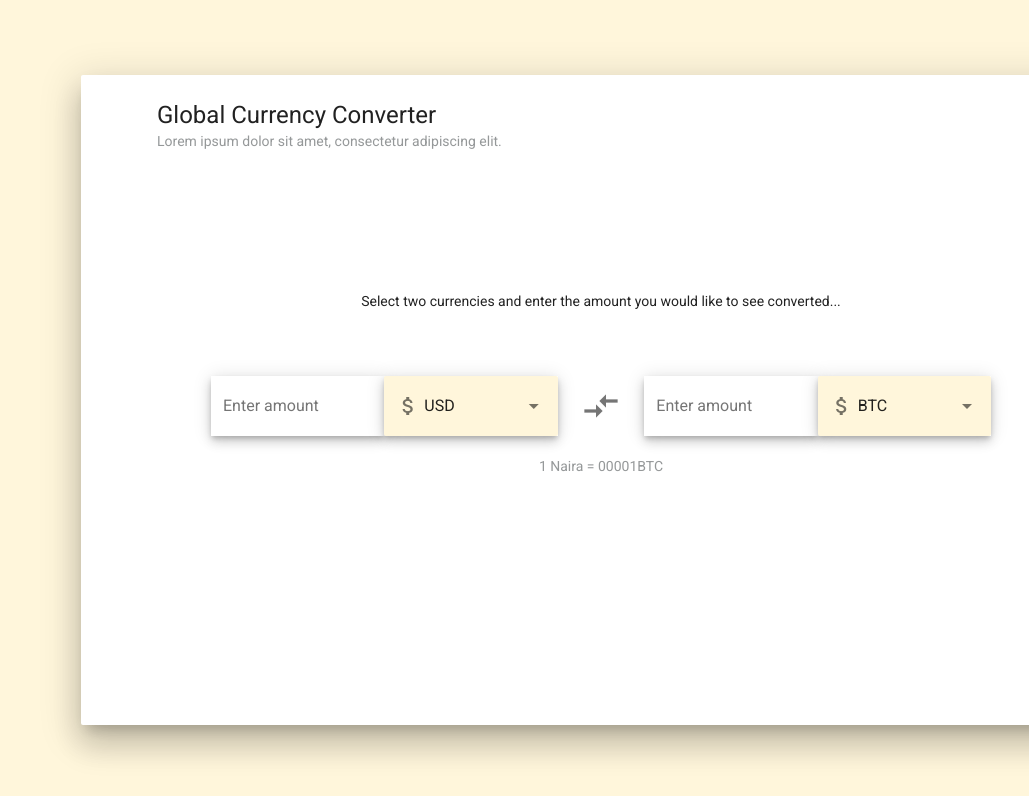
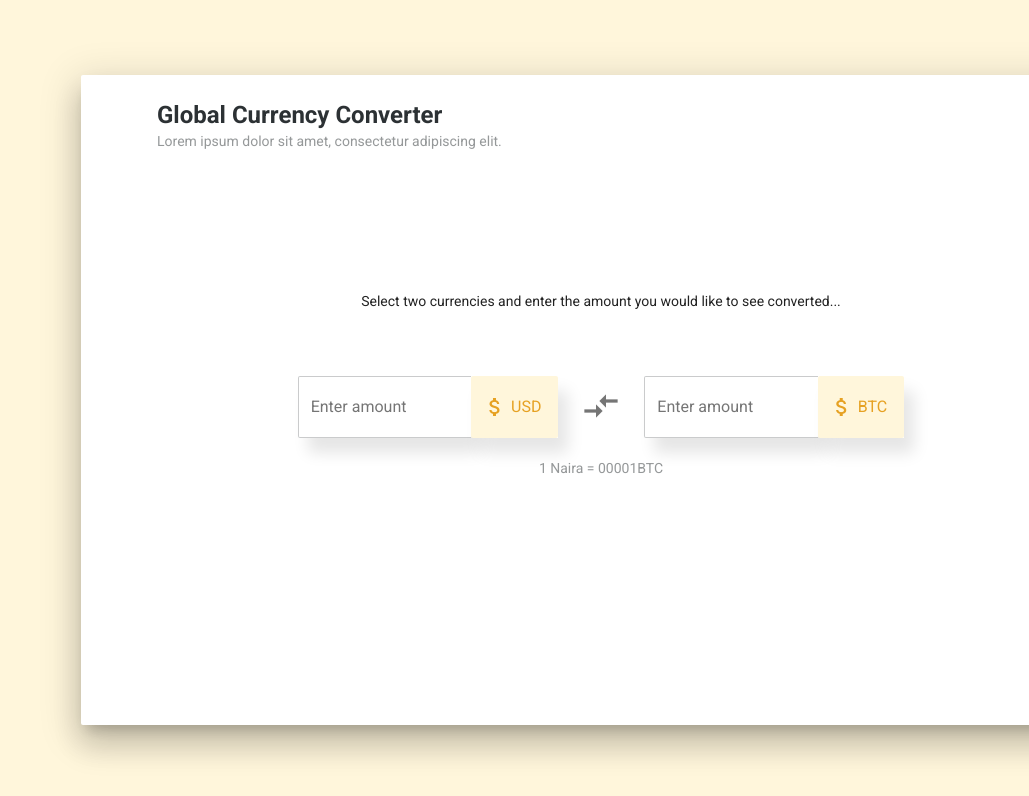
Before and after one commit to GarrettBlackmon/crypto-vue, a Vue app: page / in a window 1280 px wide. Shown: the top 796 px of the page, without its empty margins (251-1280 px from the left). Built offline with nearby package versions, Linux system fonts and the light colour scheme.

Commit message:
fixed box shadow and border radius issues

```diff
--- a/src/App.vue
+++ b/src/App.vue
@@ -11,7 +11,7 @@
 
               <v-card-title primary-title>
                 <div id="titletext">
-                  <h3 class="headline mb-0">Global Currency Converter</h3>
+                  <h3 class="headline">Global Currency Converter</h3>
                   <p id="subtext">Lorem ipsum dolor sit amet, consectetur adipiscing elit.</p>
                 </div>
               </v-card-title>
@@ -23,26 +23,28 @@
                 <v-layout row justify-center>
                 <v-flex xs2>
                   <v-text-field
+                    class="vtext"
                     solo
                     label="Enter amount"
                     height="60px"
                     hide-details
                     flat
-                    class="elevation-6"
                   ></v-text-field>
                 </v-flex>
 
-                <v-flex xs2>
+                <v-flex xs1>
                   <v-select
+                    class="vselect"
                     :items="fiats"
                     value="USD"
-                    height="60px"
+                    height="62px"
                     solo
                     background-color="#FFF6DB"
                     prepend-inner-icon="attach_money"
                     flat
-                    class="elevation-6"
+
                     hide-details
+                    append-icon=""
                   ></v-select>
                 </v-flex>
 
@@ -53,26 +55,28 @@
 
                 <v-flex xs2>
                   <v-text-field
+                    class="vtext"
                     solo
                     label="Enter amount"
                     height="60px"
                     flat
                     hide-details
-                    class="elevation-6"
                   ></v-text-field>
                 </v-flex>
 
-                <v-flex xs2>
+                <v-flex xs1>
                   <v-select
+                    class="vselect"
                     :items="cryptos"
                     value="BTC"
-                    height="60px"
+                    height="62px"
                     solo
                     background-color="#FFF6DB"
                     prepend-inner-icon="attach_money"
                     flat
                     hide-details
-                    class="elevation-6"
+                    append-icon=""
+                    color="#E6A122"
                   ></v-select>
                 </v-flex>
               </v-layout>
@@ -118,6 +122,11 @@ export default {
     margin-left: 60px;
   }
 
+  .headline {
+    font-weight: bold;
+    color: #2C3134;
+  }
+
   #subtext {
     color: rgba(44, 49, 52, 0.5);
   }
@@ -128,10 +137,36 @@ export default {
     width: 100%;
   }
 
+  .vtext {
+    border: 1px solid rgba(44, 49, 52, 0.25);
+    border-right: 0;
+    border-radius: 2px 0px 0px 2px;
+    box-shadow: 10px 15px 15px rgba(0, 0, 0, 0.1);
+
+  }
+
+  .vselect {
+    box-shadow: 10px 15px 15px rgba(0, 0, 0, 0.1);
+
+  }
+  .theme--light.v-text-field--solo .v-input__slot {
+    border-radius: 0px 2px 2px 0px;
+  }
+
+  .theme--light.v-select .v-select__selections {
+    color: #E6A122;
+  }
+
+  .v-input__slot .theme--light.v-icon {
+    color: #E6A122;
+  }
+
   #resulttext {
     margin-top: 20px;
     text-align: center;
     width: 100%;
     color: rgba(44, 49, 52, 0.5);
   }
+
+
 </style>
```
